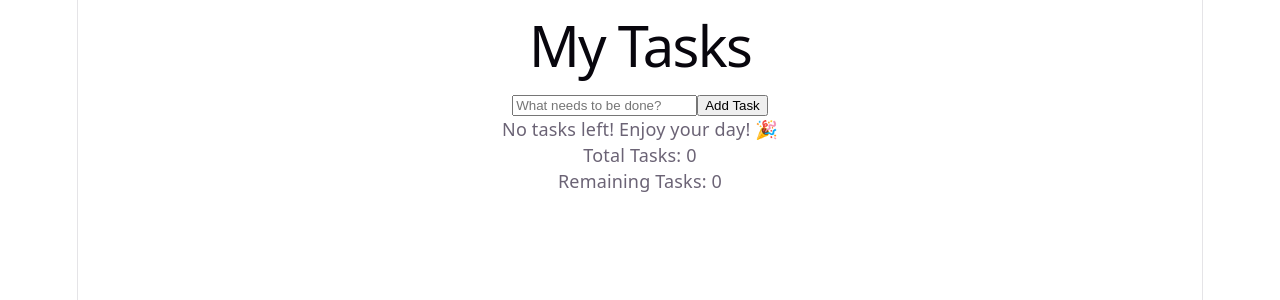
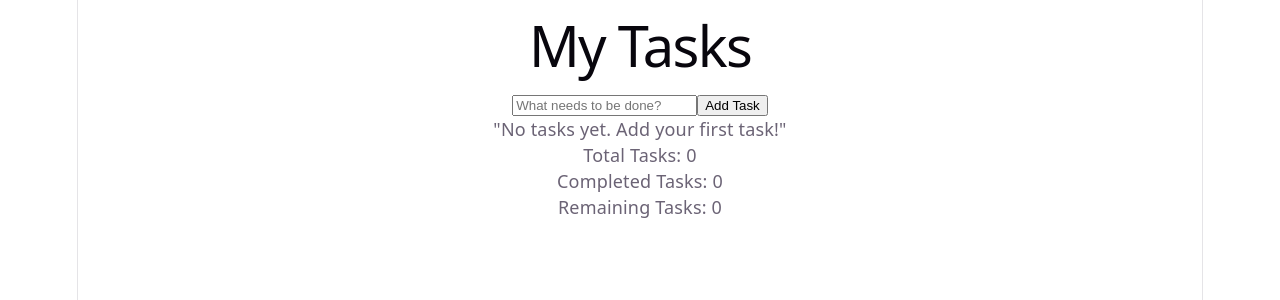
Before and after one commit to FatimaGhafoor/my-todo-app, a React (Vite) app: page / in a window 1280 px wide. Shown: the top 300 px of the page. Built offline with nearby package versions, Linux system fonts and the light colour scheme.

Commit message:
feat: add task statistics counters and update empty state message

```diff
--- a/src/App.jsx
+++ b/src/App.jsx
@@ -26,8 +26,9 @@ export default function App() {
       ),
     );
   };
+  const completedTasks = todos.filter((todo) => todo.completed).length;
+  const remainingTasks = todos.filter((todo) => !todo.completed).length;
 
-  const remainingTasks = todos.filter((todo) => !todo.completed).length;
   return (
     <div className="main-container">
       <h1>My Tasks</h1>
@@ -42,7 +43,7 @@ export default function App() {
         <button type="submit">Add Task</button>
       </form>
       {todos.length === 0 ? (
-        <p>No tasks left! Enjoy your day! 🎉</p>
+        <p>"No tasks yet. Add your first task!"</p>
       ) : (
         <ul className="todos-list">
           {todos.map((todo) => (
@@ -64,6 +65,7 @@ export default function App() {
 
       <div className="todos-stats">
         <p>Total Tasks: {todos.length}</p>
+        <p>Completed Tasks: {completedTasks}</p>
         <p>Remaining Tasks: {remainingTasks}</p>
       </div>
     </div>
```
